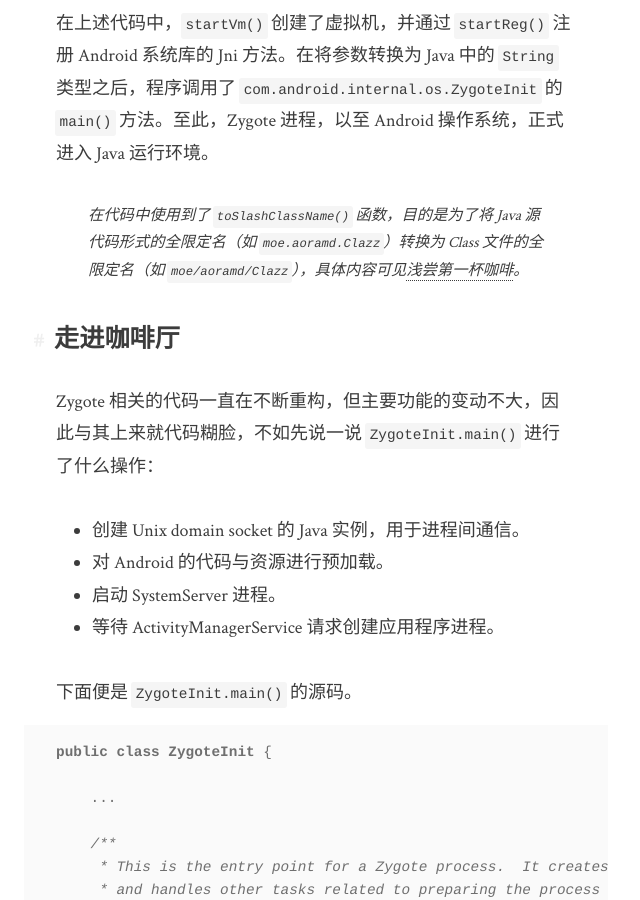
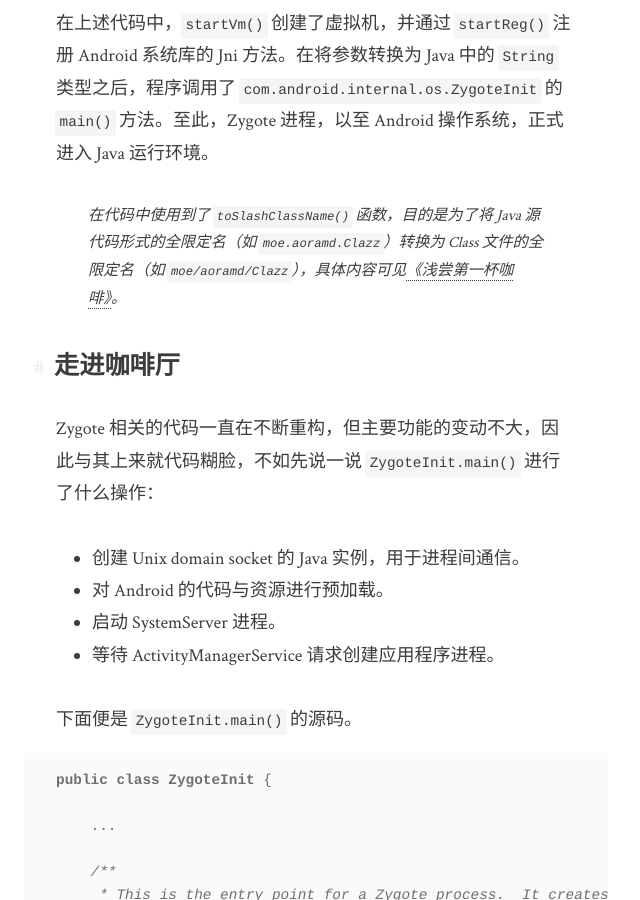
Before and after one commit to Yesterlife/Pages, a Jekyll site: the page built from _posts/2020-06-18-sunrise.md, in a window 1280 px wide and 900 px high, scrolled down 7466 px. Shown: the whole window, without its empty margins (324-964 px from the left). Built offline with Jekyll 4.4.1, drawn with Linux system fonts in a browser that asks for light colours.

```diff
--- a/_posts/2020-06-18-sunrise.md
+++ b/_posts/2020-06-18-sunrise.md
@@ -246,7 +246,7 @@ void AndroidRuntime::start(const char* className, const Vector<String8>& options
 
 在上述代码中，`startVm()` 创建了虚拟机，并通过 `startReg()` 注册 Android 系统库的 Jni 方法。在将参数转换为 Java 中的 `String` 类型之后，程序调用了 `com.android.internal.os.ZygoteInit` 的 `main()` 方法。至此，Zygote 进程，以至 Android 操作系统，正式进入 Java 运行环境。
 
-> 在代码中使用到了 `toSlashClassName()` 函数，目的是为了将 Java 源代码形式的全限定名（如 `moe.aoramd.Clazz`）转换为 Class 文件的全限定名（如 `moe/aoramd/Clazz`），具体内容可见[浅尝第一杯咖啡]({{ site.url }}/2020/01/18/first-cup-of-coffee.html)。
+> 在代码中使用到了 `toSlashClassName()` 函数，目的是为了将 Java 源代码形式的全限定名（如 `moe.aoramd.Clazz`）转换为 Class 文件的全限定名（如 `moe/aoramd/Clazz`），具体内容可见[《浅尝第一杯咖啡》]({{ site.url }}/2020/01/18/first-cup-of-coffee.html)。
 
 ## 走进咖啡厅
 
```
